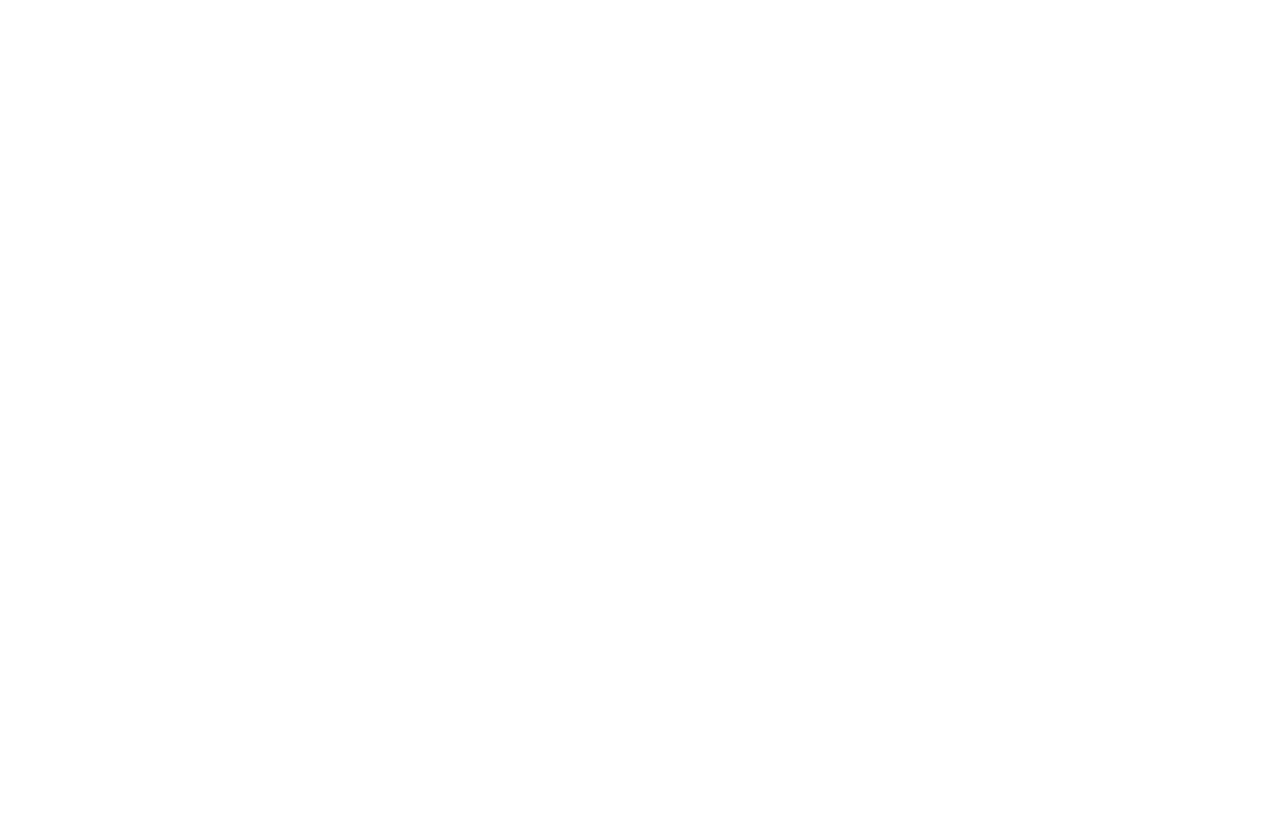
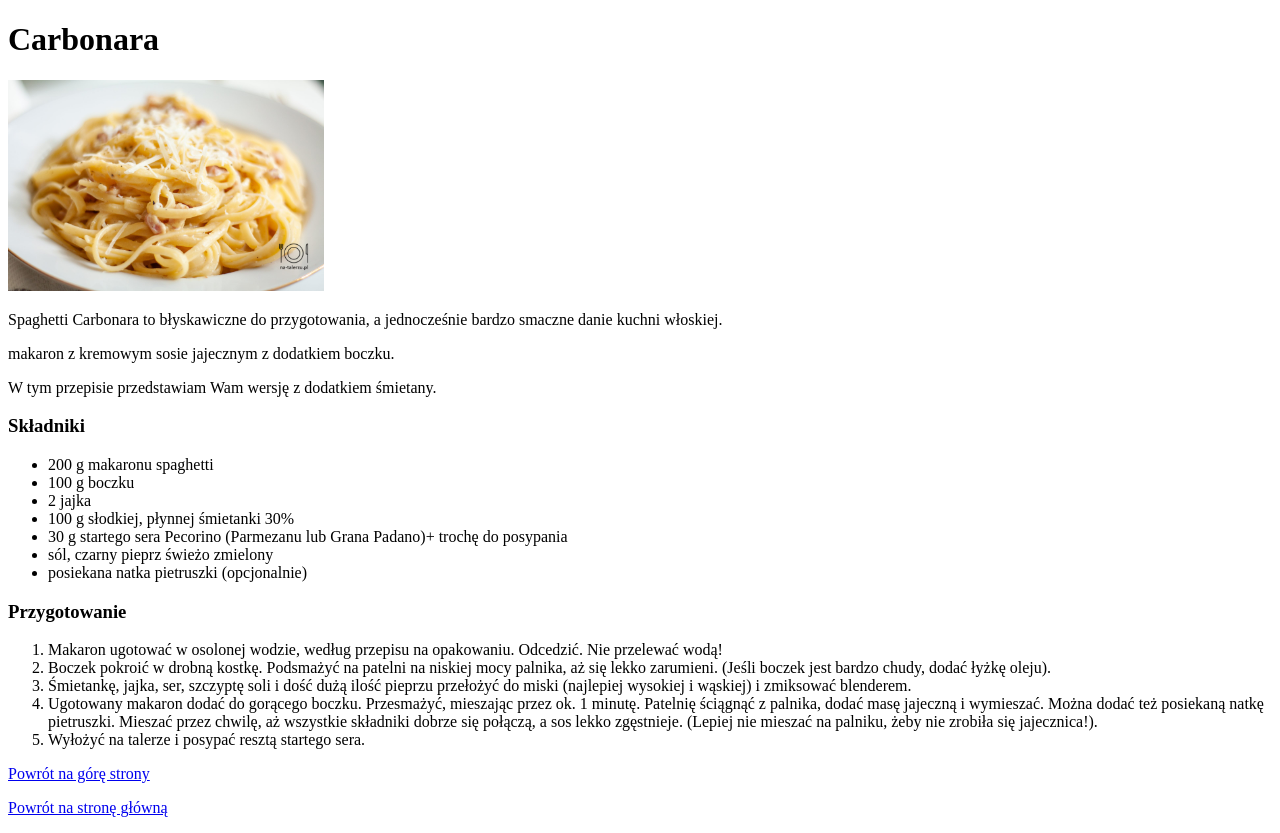
Before and after one commit to Filipol9/odin-recipes, a plain HTML site: page recipes/carbonara.html in a window 1280 px wide. Before the commit the page ends 800 px from the top, so only its background shows below. Drawn offline with Linux system fonts and the light colour scheme.

Commit message:
Filled carbonara.html and changed titles in the remaining pages

```diff
--- a/recipes/carbonara.html
+++ b/recipes/carbonara.html
@@ -0,0 +1,35 @@
+<!DOCTYPE html>
+<html lang="en">
+<head>
+    <meta charset="UTF-8">
+    <meta name="viewport" content="width=device-width, initial-scale=1.0">
+    <title>Przepisy włoskie</title>
+</head>
+<body>
+    <h1 id="header">Carbonara</h1>
+    <img src="carbonara.jpg" alt="carbonara" width="25%">
+    <p>Spaghetti Carbonara to błyskawiczne do przygotowania, a jednocześnie bardzo smaczne danie kuchni włoskiej.</p>
+    <p>makaron z kremowym sosie jajecznym z dodatkiem boczku.</p>
+    <p>W tym przepisie przedstawiam Wam wersję z dodatkiem śmietany.</p>
+    <h3>Składniki</h3>
+    <ul>
+        <li>200 g makaronu spaghetti</li>
+        <li>100 g boczku</li>
+        <li>2 jajka</li>
+        <li>100 g słodkiej, płynnej śmietanki 30%</li>
+        <li>30 g startego sera Pecorino (Parmezanu lub Grana Padano)+ trochę do posypania</li>
+        <li>sól, czarny pieprz świeżo zmielony</li>
+        <li>posiekana natka pietruszki (opcjonalnie)</li>
+    </ul>
+    <h3>Przygotowanie</h3>
+    <ol>
+        <li>Makaron ugotować w osolonej wodzie, według przepisu na opakowaniu. Odcedzić. Nie przelewać wodą!</li>
+        <li>Boczek pokroić w drobną kostkę. Podsmażyć na patelni na niskiej mocy palnika, aż się lekko zarumieni. (Jeśli boczek jest bardzo chudy, dodać łyżkę oleju).</li>
+        <li>Śmietankę, jajka, ser, szczyptę soli i dość dużą ilość pieprzu przełożyć do miski (najlepiej wysokiej i wąskiej) i zmiksować blenderem.</li>
+        <li>Ugotowany makaron dodać do gorącego boczku. Przesmażyć, mieszając przez ok. 1 minutę. Patelnię ściągnąć z palnika, dodać masę jajeczną i wymieszać. Można dodać też posiekaną natkę pietruszki. Mieszać przez chwilę, aż wszystkie składniki dobrze się połączą, a sos lekko zgęstnieje. (Lepiej nie mieszać na palniku, żeby nie zrobiła się jajecznica!).</li>
+        <li>Wyłożyć na talerze i posypać resztą startego sera.</li>
+    </ol>
+    <p><a href="#header">Powrót na górę strony</a></p>
+    <p><a href="../index.html">Powrót na stronę główną</a></p>
+</body>
+</html>
```
Also changed, not shown: index.html (+1 -1 lines), recipes/pizza.html (+1 -1 lines).
